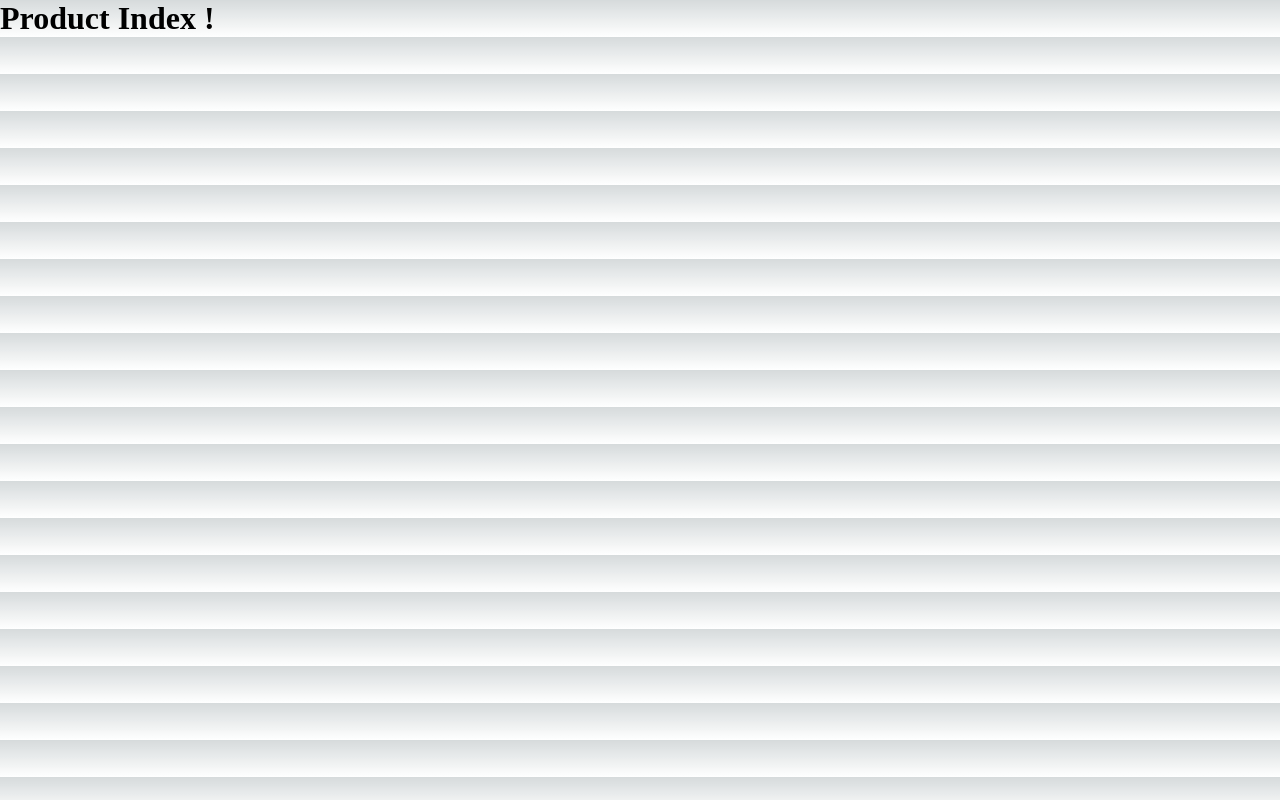
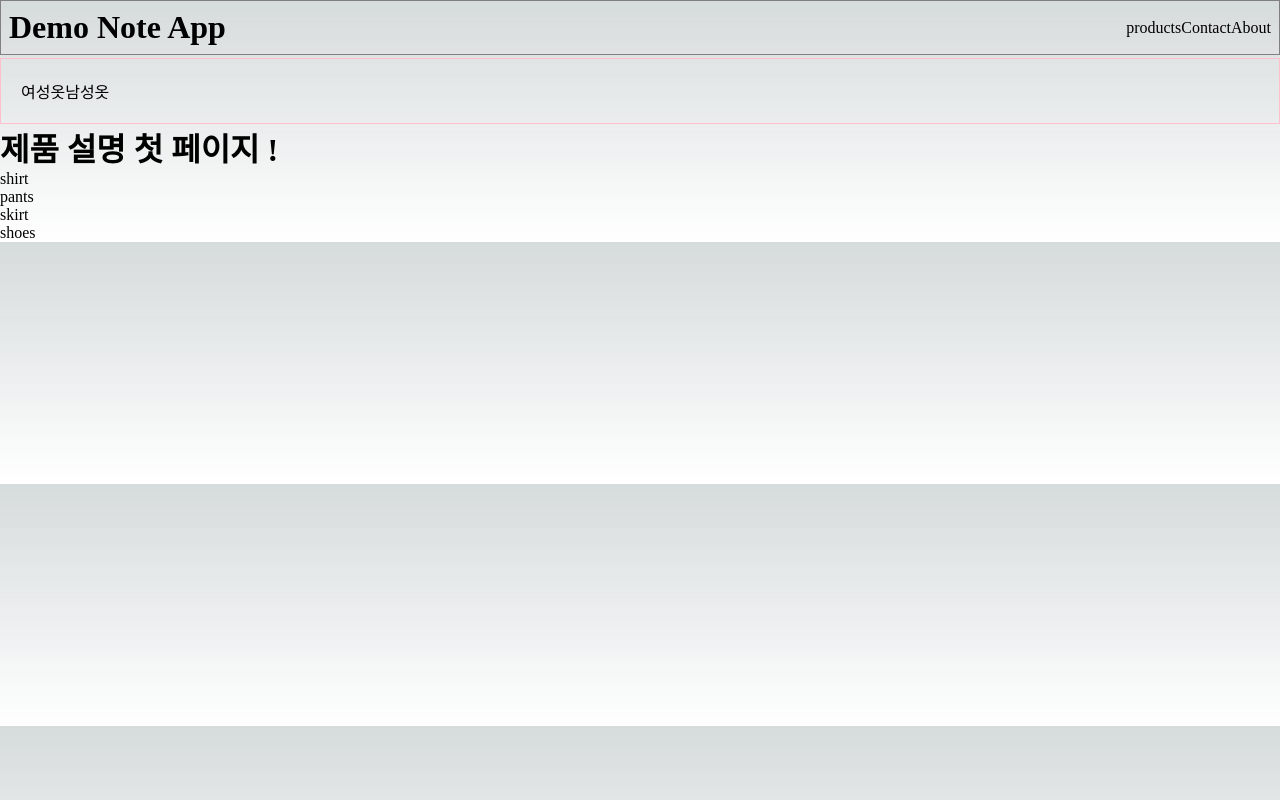
Before and after one commit to bggbr/nextjs-starter-kit, a Next.js app in the folder my-app/: page /products in a window 1280 px wide. Built offline with nearby package versions, Linux system fonts and the light colour scheme.

Commit message:
layout, Link 실습

```diff
--- /dev/null
+++ b/my-app/src/app/layout.module.css
@@ -0,0 +1,7 @@
+.header {
+    display: flex;
+    justify-content: space-between;
+    align-items: center;
+    padding: 8px;
+    border: 1px solid gray;
+}
--- a/my-app/src/app/layout.tsx
+++ b/my-app/src/app/layout.tsx
@@ -1,18 +1,26 @@
-import './globals.css'
+import Link from "next/link";
+import "./globals.css";
+import styles from "./layout.module.css";
 
 export const metadata = {
-  title: 'Create Next App',
-  description: 'Generated by create next app',
+    title: "Create Next App",
+    description: "Generated by create next app",
+};
+
+export default function RootLayout({ children }: { children: React.ReactNode }) {
+    return (
+        <html lang='en'>
+            <body>
+                <header className={styles.header}>
+                    <h1>Demo Note App</h1>
+                    <nav>
+                        <Link href='/products'>products</Link>
+                        <Link href='/contact'>Contact</Link>
+                        <Link href='/about'>About</Link>
+                    </nav>
+                </header>
+                {children}
+            </body>
+        </html>
+    );
 }
-
-export default function RootLayout({
-  children,
-}: {
-  children: React.ReactNode
-}) {
-  return (
-    <html lang="en">
-      <body>{children}</body>
-    </html>
-  )
-}
--- /dev/null
+++ b/my-app/src/app/not-found.tsx
@@ -0,0 +1,3 @@
+export default function NotFoundPage() {
+    return <h1>페이지를 찾을 수 없음</h1>;
+}
--- /dev/null
+++ b/my-app/src/app/products/layout.module.css
@@ -0,0 +1,10 @@
+.product {
+    display: flex;
+    padding: 20px;
+    border: 1px solid pink;
+    margin-top: 3px;
+}
+
+.product > div {
+    margin-right: 10px;
+}
--- /dev/null
+++ b/my-app/src/app/products/layout.tsx
@@ -0,0 +1,23 @@
+import Link from "next/link";
+import React from "react";
+import styles from "./layout.module.css";
+
+export const metadata = {
+    title: "Product Information",
+    description: "Product Information",
+    icons: {
+        icon: "/favicon.ico",
+    },
+};
+
+export default function layout({ children }: { children: React.ReactNode }) {
+    return (
+        <div>
+            <div className={styles.product}>
+                <Link href='/products/women'>여성옷</Link>
+                <Link href='/products/man'>남성옷</Link>
+            </div>
+            <div>{children}</div>
+        </div>
+    );
+}
--- /dev/null
+++ b/my-app/src/app/products/not-found.tsx
@@ -0,0 +1,3 @@
+export default function NotFoundPage() {
+    return <h1>해당 제품을 찾을 수 없음</h1>;
+}
--- a/my-app/src/app/products/page.tsx
+++ b/my-app/src/app/products/page.tsx
@@ -1,3 +1,23 @@
+import Link from "next/link";
+
 export default function Product() {
-    return <h1>Product Index !</h1>;
+    return (
+        <>
+            <h1>제품 설명 첫 페이지 !</h1>
+            <ul>
+                <li>
+                    <Link href='/products/shirt'>shirt</Link>{" "}
+                </li>
+                <li>
+                    <Link href='/products/pants'>pants</Link>{" "}
+                </li>
+                <li>
+                    <Link href='/products/skirt'>skirt</Link>{" "}
+                </li>
+                <li>
+                    <Link href='/products/shoes'>shoes</Link>{" "}
+                </li>
+            </ul>
+        </>
+    );
 }
--- /dev/null
+++ b/my-app/src/pages/404.tsx
@@ -0,0 +1,5 @@
+import React from "react";
+
+export default function NotFoundPage() {
+    return <div>NotFoundPage</div>;
+}
```
Also changed, not shown: my-app/src/app/page.tsx (+23 -41 lines), my-app/src/app/products/[slug]/page.tsx (+16 -0 lines).
